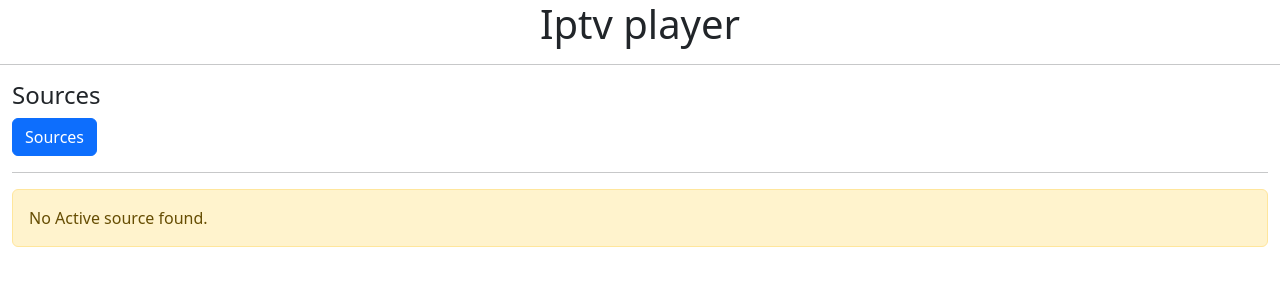
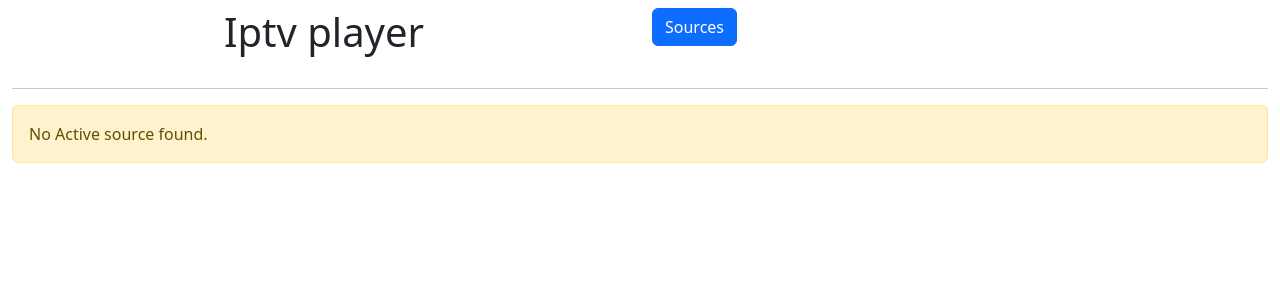
Before and after one commit to elyesdakhli/iptv-player, a React (Vite) app: page / in a window 1280 px wide. Shown: the top 300 px of the page. Built offline with nearby package versions, Linux system fonts and the light colour scheme.

Commit message:
refacto use context

```diff
--- a/src/App.tsx
+++ b/src/App.tsx
@@ -4,15 +4,17 @@ import StreamsView from "./components/StreamsView.tsx";
 import {Category, Stream} from "./types/Types.ts";
 import {useRef, useState} from "react";
 import ChannelView from "./components/ChannelView.tsx";
-import {storageApi} from "./api/storageApi.ts";
-import {Alert, Row} from "react-bootstrap";
+import {Alert, Col, Row} from "react-bootstrap";
+import {SourceContext} from "./context/SourceContext.ts";
+import {useActiveSource} from "./hooks/useActiveSource.ts";
 
 function App() {
+    console.log("App component rendered");
     const [selectedCategory, setSelectedCategory] = useState<Category|null>(null);
     const [selectedStream, setSelectedStream] = useState<Stream|null>(null);
-    const categoriesView = useRef<CategoriesRef>(null);
-    const [activeSource, setActiveSource] = useState(storageApi.getActiveSource());
+    const categoriesViewRef = useRef<CategoriesRef>(null);
 
+    const {activeSource, loadActiveSource} = useActiveSource();
     const handleSelectCategory = (category: Category | null) => {
         setSelectedCategory(category);
         setSelectedStream(null);
@@ -25,12 +27,12 @@ function App() {
     const handleClearData = () => {
         handleSelectStream(null);
         handleSelectCategory(null);
-        categoriesView.current?.handleClearData();
+        categoriesViewRef.current?.handleClearData();
     }
     const handleSourceChanged = () => {
         handleSelectStream(null);
         handleSelectCategory(null);
-        setActiveSource(storageApi.getActiveSource());
+        loadActiveSource();
     }
 
     const handleCancelPlay = () => {
@@ -39,11 +41,11 @@ function App() {
 
     return (
         <>
-            <h1 className="text-center">Iptv player</h1>
-            <hr/>
-            <div className="container-fluid p-10">
-                <Row>
-                    <SourcesView source={activeSource} onClearData={handleClearData} onSourcesChanged={handleSourceChanged}/>
+            <SourceContext.Provider value={activeSource}>
+                <div className="container-fluid">
+                    <Row className="p-2">
+                        <Col><h1 className="text-center">Iptv player</h1></Col>
+                        <SourcesView onClearData={handleClearData} onSourcesChanged={handleSourceChanged}/>
                     </Row>
                     <hr />
                     {!activeSource && (
@@ -52,17 +54,18 @@ function App() {
                     {activeSource &&(
                         <>
                             <Row hidden={selectedStream != null}>
-                            <CategoriesView source={activeSource} onSelect={handleSelectCategory} ref={categoriesView}/>
+                                <CategoriesView onSelect={handleSelectCategory} ref={categoriesViewRef}/>
                             </Row>
                             <Row className="mt-5" hidden={selectedStream != null}>
-                            <StreamsView source={activeSource} category={selectedCategory} onSelect={handleSelectStream}/>
+                                <StreamsView category={selectedCategory} onSelect={handleSelectStream}/>
                             </Row>
                             <Row>
-                            <ChannelView source={activeSource} stream={selectedStream} onCancelPlay={handleCancelPlay}/>
+                                <ChannelView stream={selectedStream} onCancelPlay={handleCancelPlay}/>
                             </Row>
                         </>
                     )}
                 </div>
+            </SourceContext.Provider>
         </>
   )
 }
--- a/src/components/CategoriesView.tsx
+++ b/src/components/CategoriesView.tsx
@@ -1,14 +1,14 @@
-import {forwardRef, Ref, useEffect, useImperativeHandle, useState} from "react";
-import {Category, Source} from "../types/Types.ts";
+import {forwardRef, Ref, useContext, useImperativeHandle, useState} from "react";
+import {Category} from "../types/Types.ts";
 import {Button, Col, Form, ListGroup, ListGroupItem} from "react-bootstrap";
 import {Search, X} from 'react-bootstrap-icons';
-import * as React from "react";
-import {getCategories} from "../api/xtreamCodesApi.ts";
 import {storageApi} from "../api/storageApi.ts";
 import '../css/categories.css'
+import {SourceContext} from "../context/SourceContext.ts";
+import {useFetchCategories} from "../hooks/useFetchCategories.ts";
+import {useFilterCategories} from "../hooks/useFilterCategories.ts";
 
 export type CategoryViewProps = {
-    source: Source | null;
     onSelect: (category: Category) => void;
 }
 
@@ -16,85 +16,25 @@ export type CategoriesRef = {
     handleClearData: () => void;
 }
 
-const CategoriesView = forwardRef(({source, onSelect}: CategoryViewProps, ref: Ref<CategoriesRef>) => {
-    const [loading, setLoading] = useState(true);
-    const [apiError, setApiError] = useState<Error|null>(Error);
+const CategoriesView = forwardRef(({ onSelect}: CategoryViewProps, ref: Ref<CategoriesRef>) => {
+    const source = useContext(SourceContext);
+
+    const onFetchComplete = () => {
+        setSelectedCategoryInd(-1);
+        setFilterValue('');
+        clearSearch();
+    }
+    const [filterValue, setFilterValue] = useState('');
+    const {categories, loading, apiError, refetchCategories} = useFetchCategories(onFetchComplete);
+    const {displayCategories, search, clearSearch} = useFilterCategories(categories);
+
     const [selectedCategoryInd, setSelectedCategoryInd] = useState(-1);
-    const [categories, setCategories] = useState<Category[]>([]);
-    const [filterValue, setFilterValue] = useState<string>('');
-    const [displayCategories, setDisplayCategories] = useState<Category[]>();
-
-    const initFromApi = () => {
-        if(!source)
-            return;
-        setLoading(true);
-        setApiError(null);
-        getCategories(source)
-            .then(categoriesData => {
-                setSelectedCategoryInd(-1);
-                setDisplayCategories(categoriesData);
-                setCategories(categoriesData);
-                setFilterValue('');
-                storageApi.saveCategories(source.name, categoriesData);
-                console.log("Categories loaded from api.");
-            })
-            .catch( (error) => setApiError(error))
-            .finally( () => setLoading(false));
-    }
-
-    const initFromCache = (): boolean => {
-        if(!source)
-            return false;
-        const localStorageCategories = storageApi.getCategories(source.name)
-        if(localStorageCategories?.length>0){
-            setCategories(localStorageCategories);
-            setDisplayCategories(localStorageCategories);
-            setApiError(null);
-            setLoading(false);
-            setFilterValue('');
-            console.log("Categories loaded from cache.");
-            return true;
-        }
-        return false;
-    }
-
-    useEffect(() => {
-        if(!source)
-            return;
-        //Getting categories from cache (localstorage)
-        if(initFromCache())
-            return;
-        //Getting categories from api
-        initFromApi();
-    }, [source]);
-
-
-    const filterCategories = (filter: string, categories: Category[]): Category[] => {
-        return (!filter || filter === '') ?
-            categories :
-            categories
-                .filter(cat => cat.categoryName.toLowerCase().includes(filter.toLowerCase()))
-    }
-
-    function handleSearch(event: React.ChangeEvent<HTMLInputElement | HTMLTextAreaElement>) {
-        if(!categories)
-            return;
-        const searchValue = event.target.value;
-        setFilterValue(searchValue);
-        setDisplayCategories(filterCategories(searchValue, categories));
-        setSelectedCategoryInd(-1);
-    }
-
-    const handleClearFilter = () => {
-        setFilterValue('');
-        setDisplayCategories(categories);
-    }
 
     const handleClearData= () => {
         if(!source)
             return
         storageApi.cleanCategories(source.name);
-        initFromApi();
+        refetchCategories();
     }
 
     useImperativeHandle(ref, () => ({
@@ -123,12 +63,19 @@ const CategoriesView = forwardRef(({source, onSelect}: CategoryViewProps, ref: R
              <Col xs={2}><h4>Categories</h4></Col>
              <Col xs={2} className="p-10">
                  <Form.Control type="text" placeholder="Search category" value={filterValue}
-                               onChange={(event) => handleSearch(event)}/>
+                               onChange={(event) => {
+                                   setFilterValue(event.target.value);
+                                   search(event.target.value)
+                               }
+                               }/>
              </Col>
              <Col xs={1} className="p-0">
                  {filterValue &&
                      <Button variant="link"
-                             onClick={() => handleClearFilter()}
+                             onClick={() => {
+                                 setFilterValue('');
+                                 clearSearch();}
+                             }
                              aria-label="Clear search"
                              className="p-0">
                          <X size={18} />
--- a/src/components/ChannelView.tsx
+++ b/src/components/ChannelView.tsx
@@ -1,15 +1,15 @@
-import {Source, Stream} from "../types/Types.ts";
-import {useEffect, useState} from "react";
+import {Stream} from "../types/Types.ts";
+import {useContext, useEffect, useState} from "react";
 import ReactPlayer from "react-player";
 import {Button, Col, Row} from "react-bootstrap";
+import {SourceContext} from "../context/SourceContext.ts";
 
 type ChannelViewProps = {
-    source: Source | null;
     stream: Stream | null;
     onCancelPlay: () => void;
 }
-function ChannelView({source, stream, onCancelPlay}: ChannelViewProps){
-
+function ChannelView({stream, onCancelPlay}: ChannelViewProps){
+    const source = useContext(SourceContext);
     const [streamUrl, setStreamUrl] = useState<string>('');
     useEffect(()=> {
         if(!source || !stream)
--- a/src/components/SourcesManager.tsx
+++ b/src/components/SourcesManager.tsx
@@ -65,6 +65,7 @@ export const SourcesManager = ({onSourcesChanged}: SourcesManagerProps) => {
         setFormData(EMPTY_SOURCE);
         setCreateSourceError('');
         setShowSourceForm(false);
+        setSources(loadSourcesFromCache());
         onSourcesChanged();
     }
 
--- a/src/components/SourcesView.tsx
+++ b/src/components/SourcesView.tsx
@@ -1,16 +1,17 @@
-import {useEffect, useState} from "react";
-import {Button} from "react-bootstrap";
-import {GlobalInfos, Source} from "../types/Types.ts";
+import {useContext, useEffect, useState} from "react";
+import {Button, Col} from "react-bootstrap";
+import {GlobalInfos} from "../types/Types.ts";
 import {connect} from "../api/xtreamCodesApi.ts";
 import {SourcesManager} from "./SourcesManager.tsx";
+import {SourceContext} from "../context/SourceContext.ts";
 
 export type SourceViewProps = {
-    source: Source | null,
     onClearData: () => void,
     onSourcesChanged: () => void
 }
 
-function SourcesView ({source, onClearData, onSourcesChanged}: SourceViewProps) {
+function SourcesView ({ onClearData, onSourcesChanged}: SourceViewProps) {
+    const source = useContext(SourceContext);
     const [globalInfos, setGlobalInfos] = useState<GlobalInfos | null>(null);
     const [loading, setLoading] = useState<boolean>(false);
     const [apiError, setApiError] = useState<Error|null>(null);
@@ -38,7 +39,6 @@ function SourcesView ({source, onClearData, onSourcesChanged}: SourceViewProps)
     }
 
     return <>
-        <h4>Sources</h4>
         {loading &&
             <>
                 <div className="spinner-border" role="status">
@@ -51,28 +51,29 @@ function SourcesView ({source, onClearData, onSourcesChanged}: SourceViewProps)
                     Error while getting user and server information.
                 </div>
             </>}
-        <div className="row">
+        <>
             {source && (
-                <>
-                    <span className="col-md"><strong>Url: </strong>{source?.url}</span>
-                    <span className="col-md"><strong>User: </strong>{source?.username}</span>
-                </>
+                <Col><strong>Source: </strong>{source.name}</Col>
+
             )}
             {globalInfos &&
                 <>
-                    <span className={"col-md"}><strong>Status: </strong><span className=
+                    <Col><strong>Status: </strong><span className=
                                                          {globalInfos?.userInfo.status === 'Active' ?
-                                                             "text-success" : 'text-warning'}>{globalInfos?.userInfo.status}</span></span>
-                    <span className="col-md"><strong>Expires on: </strong>{formatDate(globalInfos?.userInfo.expDate) }</span>
+                                                             "text-success" : 'text-warning'}>{globalInfos?.userInfo.status}</span></Col>
+                    <Col><strong>Expires on: </strong>{formatDate(globalInfos?.userInfo.expDate) }</Col>
                 </>
             }
-            <div className="col-sm-1">
-                <SourcesManager onSourcesChanged={onSourcesChanged}/>
-            </div>
-            {source && (
-                <Button className="col-md-1" variant="danger" onClick={onClearData} size="sm" style={{ cursor: "pointer" }}>Clear & Reload</Button>
-            )}
-        </div>
+            <Col>
+                <span className="me-1">
+                    <SourcesManager onSourcesChanged={onSourcesChanged}/>
+                </span>
+                {source && (
+                    <Button variant="danger" onClick={onClearData} style={{ cursor: "pointer" }}>Clear & Reload</Button>
+                )}
+            </Col>
+
+        </>
     </>
 }
 export default SourcesView;
--- a/src/components/StreamsView.tsx
+++ b/src/components/StreamsView.tsx
@@ -1,18 +1,19 @@
-import {Category, Source, Stream} from "../types/Types.ts";
-import {useEffect, useState} from "react";
+import {Category, Stream} from "../types/Types.ts";
+import {useContext, useEffect, useState} from "react";
 import {getStreams} from "../api/xtreamCodesApi.ts";
 import {Button, Card, Col, Form, Row} from "react-bootstrap";
 import * as React from "react";
 import {Search, X} from "react-bootstrap-icons";
 import '../css/streams.css';
+import {SourceContext} from "../context/SourceContext.ts";
 
 type StreamsViewProps = {
-    source: Source | null;
     category: Category | null;
     onSelect: (stream : Stream) => void;
 }
 
-function StreamsView ({category, source, onSelect}: StreamsViewProps) {
+function StreamsView ({category, onSelect}: StreamsViewProps) {
+    const source = useContext(SourceContext);
     const [loading, setLoading] = useState(true);
     const [apiError, setApiError] = useState<Error|null>(Error);
     const [streams, setStreams] = useState<Stream[]>()
@@ -22,7 +23,6 @@ function StreamsView ({category, source, onSelect}: StreamsViewProps) {
     const [hoveredStreamInd, setHoveredStreamInd] = useState(-1);
 
     useEffect(() => {
-        console.log("loading category streams...");
         if(!source || !category)
             return;
         setLoading(true);
--- /dev/null
+++ b/src/context/SourceContext.ts
@@ -0,0 +1,4 @@
+import {createContext} from "react";
+import {Source} from "../types/Types.ts";
+
+export const SourceContext = createContext<Source | null>(null);
--- /dev/null
+++ b/src/hooks/useActiveSource.ts
@@ -0,0 +1,18 @@
+import {useCallback, useMemo} from "react";
+import {storageApi} from "../api/storageApi.ts";
+import {Source} from "../types/Types.ts";
+
+export function useActiveSource() {
+
+    const loadActiveSource = useCallback((): Source | null => {
+        console.log("loaded active source.");
+        return storageApi.getActiveSource();
+    }, []);
+
+    const activeSource = useMemo(() => {
+        console.log("useActiveSource useMemo called");
+        return loadActiveSource();
+    }, [loadActiveSource]);
+
+    return {activeSource, loadActiveSource};
+}
--- /dev/null
+++ b/src/hooks/useFetchCategories.ts
@@ -0,0 +1,63 @@
+import {useCallback, useContext, useEffect, useState} from "react";
+import {SourceContext} from "../context/SourceContext.ts";
+import {getCategories} from "../api/xtreamCodesApi.ts";
+import {storageApi} from "../api/storageApi.ts";
+import {Category} from "../types/Types.ts";
+
+export const useFetchCategories = (onFetchComplete: (categories: Category[]) => void) => {
+    const source = useContext(SourceContext);
+
+    const [categories, setCategories] = useState<Category[]>([]);
+    const [loading, setLoading] = useState(true);
+    const [apiError, setApiError] = useState<Error|null>(Error);
+
+
+    const fetchFromApi = () => {
+        if(!source)
+            return;
+        setLoading(true);
+        setApiError(null);
+        getCategories(source)
+            .then(categoriesData => {
+                setCategories(categoriesData);
+                storageApi.saveCategories(source.name, categoriesData);
+                console.log("Categories loaded from api.");
+                onFetchComplete(categories);
+            })
+            .catch( (error) => setApiError(error))
+            .finally( () => setLoading(false));
+    }
+
+    const fetchFromCache = (): Category[] => {
+        if(!source)
+            return [];
+        const localStorageCategories = storageApi.getCategories(source.name)
+
+        if(!localStorageCategories)
+            return [];
+        setCategories(localStorageCategories);
+        setApiError(null);
+        setLoading(false);
+        console.log("Categories loaded from cache.");
+        return localStorageCategories;
+
+    }
+
+    const doFetch = useCallback( () => {
+        if(!source)
+            return;
+        //Getting categories from cache (localstorage)
+        const cacheCategories = fetchFromCache();
+        if(cacheCategories?.length > 0)
+            return;
+        //Getting categories from api
+        fetchFromApi();
+    }, []);
+
+    useEffect(() => {
+        console.log("useFetchCategories useEffect called for source " + source?.name);
+        doFetch();
+    }, [source, doFetch]);
+
+    return {categories, loading, apiError, refetchCategories: doFetch};
+}
--- /dev/null
+++ b/src/hooks/useFilterCategories.ts
@@ -0,0 +1,30 @@
+import {Category} from "../types/Types.ts";
+import {useEffect, useState} from "react";
+
+export const useFilterCategories = (categories: Category[]) => {
+    const [filterValue, setFilterValue] = useState('');
+    const [displayCategories, setDisplayCategories] = useState<Category[]>(categories);
+
+    const filterCategories = (filter: string, categories: Category[]): Category[] => {
+        return (!filter || filter === '') ?
+            categories :
+            categories
+                .filter(cat => cat.categoryName.toLowerCase().includes(filter.toLowerCase()))
+    }
+
+    function search(searchValue: string) {
+        if(!categories)
+            return;
+        setFilterValue(searchValue);
+    }
+
+    const clearSearch = () => {
+        setFilterValue('');
+    }
+
+    useEffect(() => {
+        setDisplayCategories(filterCategories(filterValue, categories));
+    }, [filterValue, categories]);
+
+    return {displayCategories, search, clearSearch};
+}
```
Lines whose indentation alone changed are shown as unchanged.
